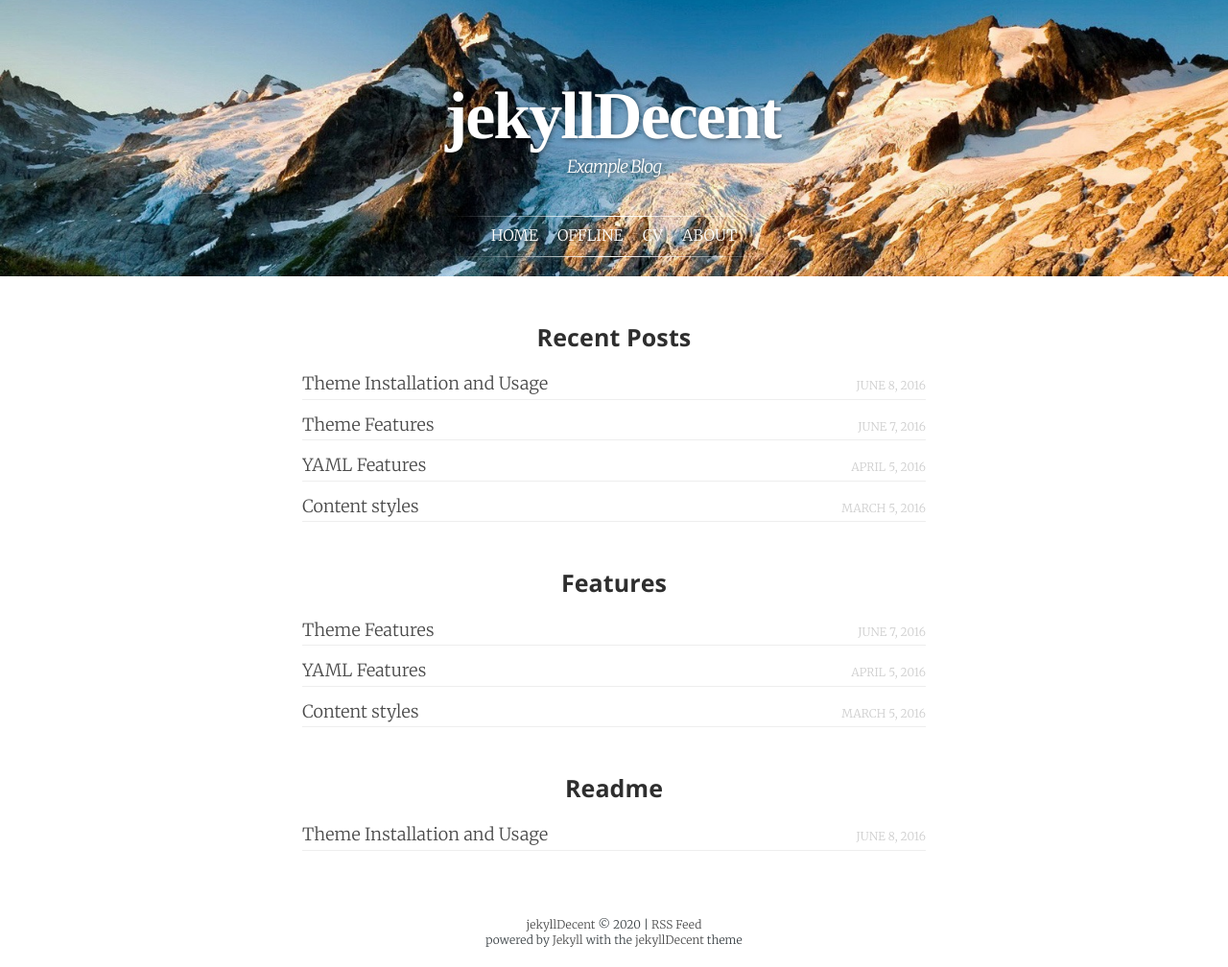
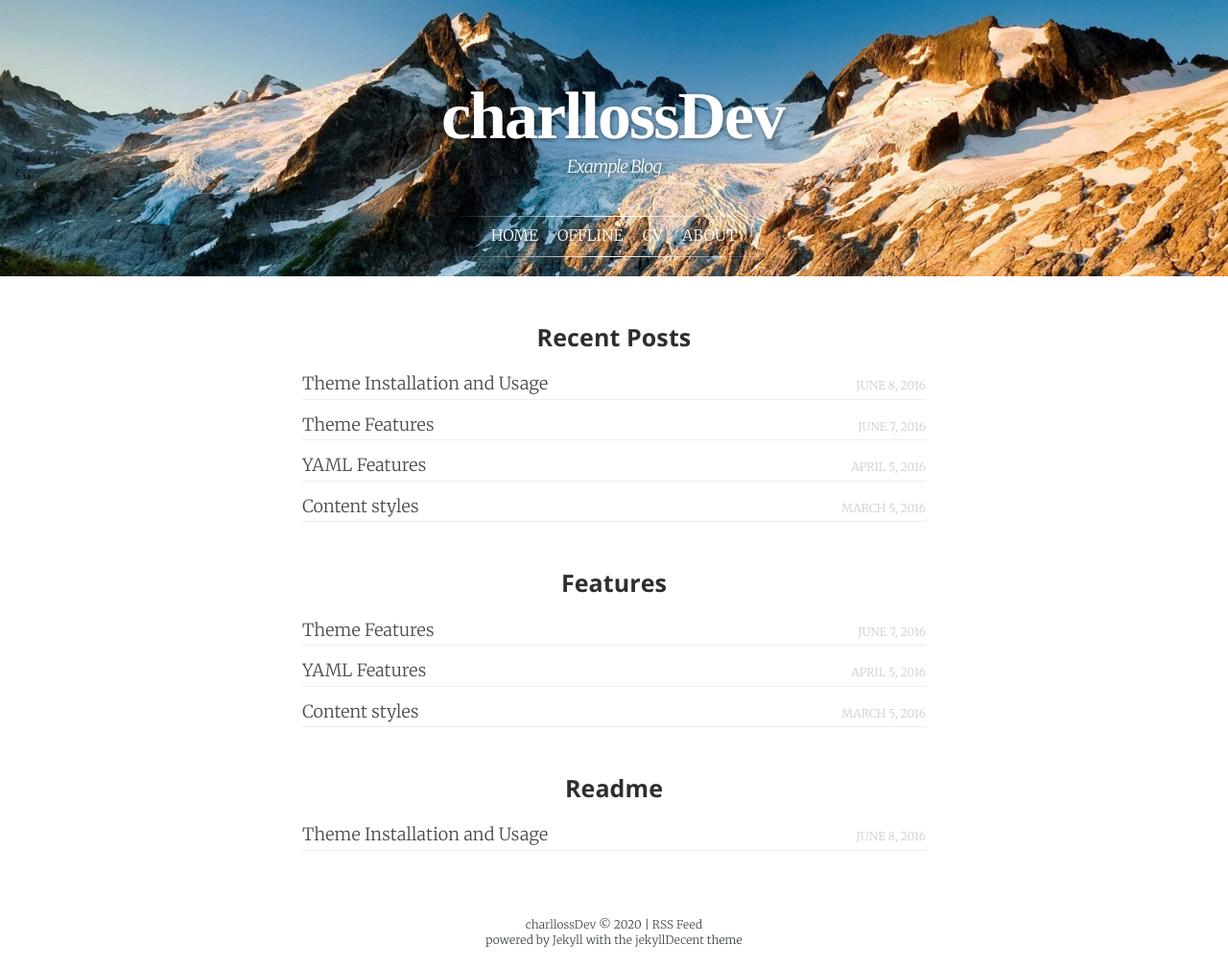
Before and after one commit to charllossdev/charllossDev.github.io, a Jekyll site: the page built from index.html, in a window 1280 px wide. Shown: the whole page at 96% size. Built offline with Jekyll 4.4.1, drawn with Linux system fonts in a browser that asks for light colours; some web fonts are replaced.

Commit message:
project: git blog config

```diff
--- a/_config.yml
+++ b/_config.yml
@@ -6,13 +6,13 @@
 # 'jekyll serve'. If you change this file, please restart the server process.
 
 # Site settings
-title:            jekyllDecent
+title:            charllossDev
 subtitle:         Example Blog
 description:      This is the jekyllTheme example blog. It only exists to demonstrate how the theme looks and feels.
 keywords:         demo theme example github jekyll features
 language:         "en" # default language of the blog. Language codes: http://www.w3schools.com/tags/ref_language_codes.asp
 
-baseurl:          "/jekyllDecent" # the subpath of your site, e.g. /blog
+baseurl:          "" # the subpath of your site, e.g. /blog
 url:              "https://charllossdev.github.io/" # the base hostname & protocol for your site. Have a look at robots.txt as well!
 permalink:        /blog/:categories/:title
 cover:            /assets/mountain-cover.jpg
```
